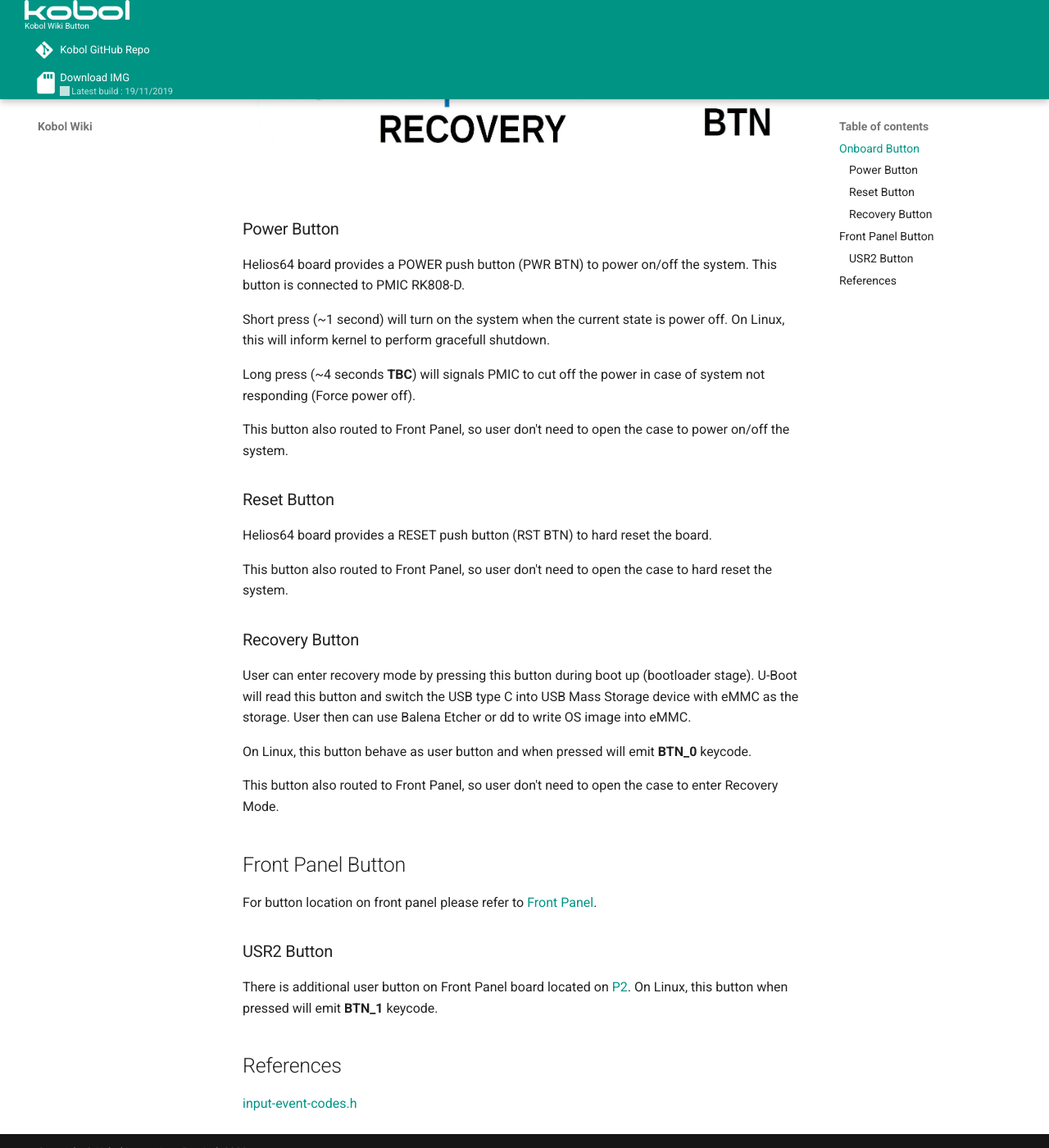
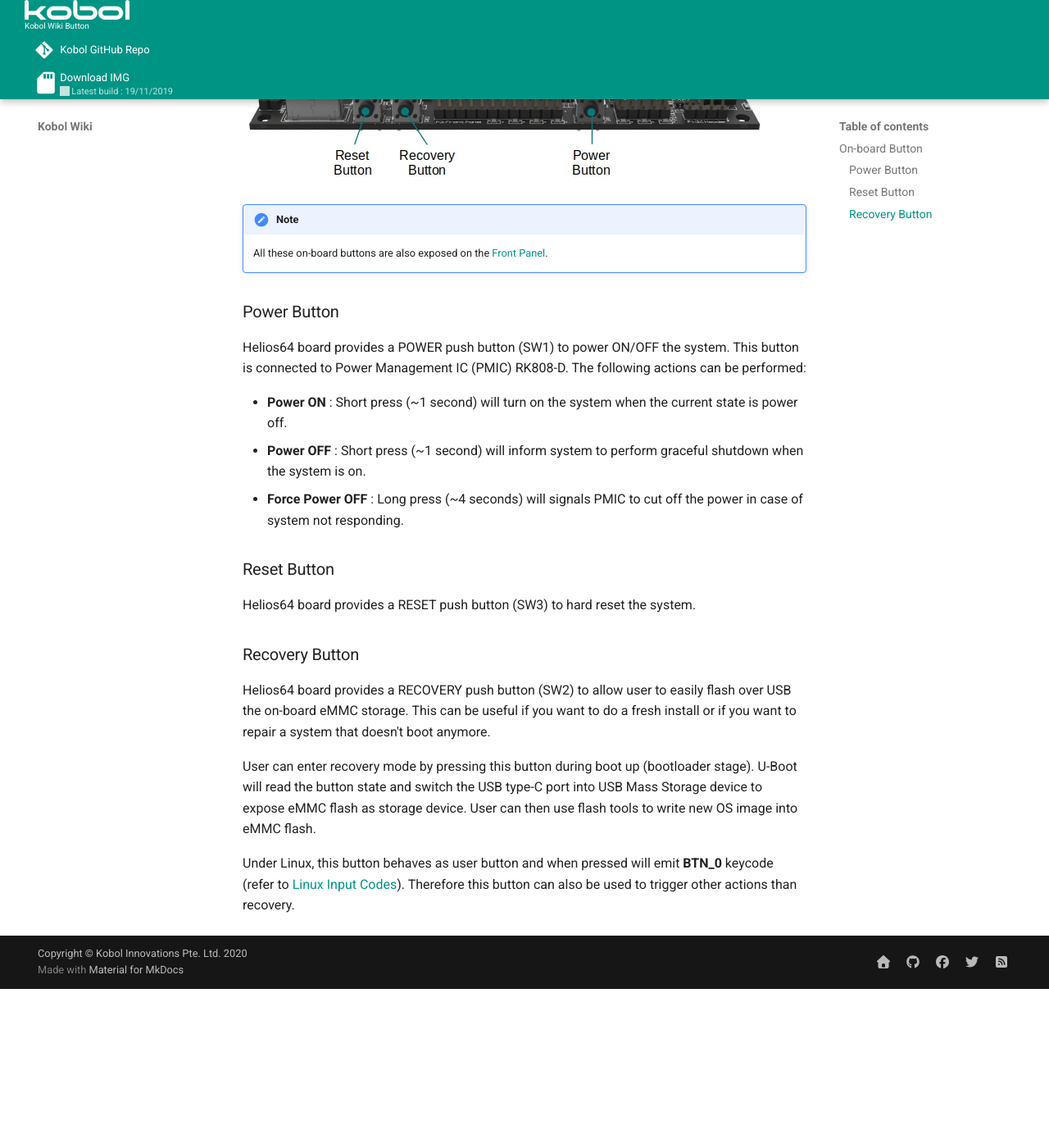
Before and after one commit to kobol-io/wiki, an MkDocs documentation site: the page built from docs/helios64/button.md, in a window 1280 px wide and 1400 px high, scrolled down 415 px. Shown: the whole window at 82% size. Built offline with MkDocs 1.6.1 and Material for MkDocs 9.7.7, drawn with Linux system fonts in a browser that asks for light colours; after the commit the page ends 1621 px from its top, so only the background shows below that; some of the changed text lies outside the part shown.

Commit message:
Update Hardware Button page

```diff
--- a/docs/helios64/button.md
+++ b/docs/helios64/button.md
@@ -1,42 +1,26 @@
-## Onboard Button
+## On-board Button
 
-![!Button location](img/button/button_location.jpg)
+![Helios64 Button](img/button/helios64_button.jpg)
+
+!!! note
+    All these on-board buttons are also exposed on the [Front Panel](/helios64/front-panel).
 
 ### Power Button
 
-Helios64 board provides a POWER push button (PWR BTN) to power on/off the system.
-This button is connected to PMIC RK808-D.
+Helios64 board provides a POWER push button (SW1) to power ON/OFF the system. This button is connected to Power Management IC (PMIC) RK808-D. The following actions can be performed:
 
-Short press (~1 second) will turn on the system when the current state is power off. On Linux, this will inform kernel to perform gracefull shutdown.
-
-Long press (~4 seconds **TBC**) will signals PMIC to cut off the power in case of system not responding (Force power off).
-
-This button also routed to Front Panel, so user don't need to open the case to power on/off the system.
+* **Power ON** : Short press (~1 second) will turn on the system when the current state is power off.
+* **Power OFF** : Short press (~1 second) will inform system to perform graceful shutdown when the system is on.
+* **Force Power OFF** : Long press (~4 seconds) will signals PMIC to cut off the power in case of system not responding.
 
 ### Reset Button
 
-Helios64 board provides a RESET push button (RST BTN) to hard reset the board.
-
-This button also routed to Front Panel, so user don't need to open the case to hard reset the system.
+Helios64 board provides a RESET push button (SW3) to hard reset the system.
 
 ### Recovery Button
 
-User can enter recovery mode by pressing this button during boot up (bootloader stage). U-Boot will read this button and switch the USB type C into USB Mass Storage device with eMMC as the storage.
-User then can use Balena Etcher or dd to write OS image into eMMC.
+Helios64 board provides a RECOVERY push button (SW2) to allow user to easily flash over USB the on-board eMMC storage. This can be useful if you want to do a fresh install or if you want to repair a system that doesn't boot anymore.
 
-On Linux, this button behave as user button and when pressed will emit **BTN_0** keycode.
+User can enter recovery mode by pressing this button during boot up (bootloader stage). U-Boot will read the button state and switch the USB type-C port into USB Mass Storage device to expose eMMC flash as storage device. User can then use flash tools to write new OS image into eMMC flash.
 
-This button also routed to Front Panel, so user don't need to open the case to enter Recovery Mode.
-
-
-## Front Panel Button
-
-For button location on front panel please refer to [Front Panel](/helios64/front-panel/#the-front-panel-description).
-
-### USR2 Button
-
-There is additional user button on Front Panel board located on [P2](/helios64/front-panel/#wiring-diagram). On Linux, this button when pressed will emit **BTN_1** keycode.
-
-
-## References
-[input-event-codes.h](https://git.kernel.org/pub/scm/linux/kernel/git/stable/linux.git/plain/include/uapi/linux/input-event-codes.h)
+Under Linux, this button behaves as user button and when pressed will emit **BTN_0** keycode (refer to [Linux Input Codes](https://git.kernel.org/pub/scm/linux/kernel/git/stable/linux.git/plain/include/uapi/linux/input-event-codes.h)). Therefore this button can also be used to trigger other actions than recovery.
```
Also changed, not shown: docs/helios64/img/button/button_location.jpg (deleted), docs/helios64/img/button/helios64_button.jpg (added).
